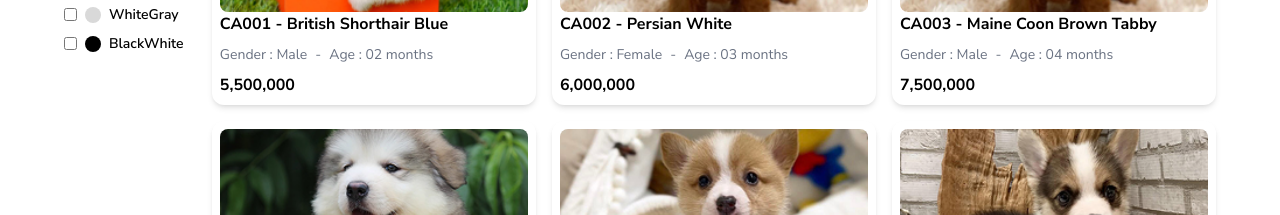
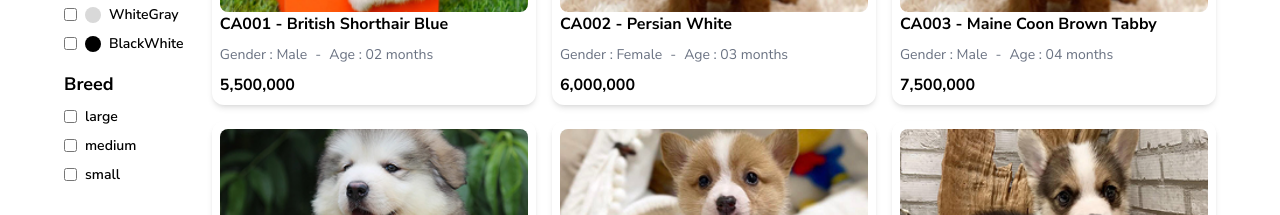
Before and after one commit to Josue-ui582/ftc-w3-josue-hounhoui, a Next.js app: page /category in a window 1280 px wide. Shown: the part 737-952 px from the top of the page. Built offline with nearby package versions, Linux system fonts and the light colour scheme; no server answers.

Commit message:
feat: creating pet categorie section

```diff
--- a/components/layout/category/category-main/categoryMain.tsx
+++ b/components/layout/category/category-main/categoryMain.tsx
@@ -23,6 +23,7 @@ import CategoryListe from "./categoryList";
  * - filters : objet contenant deux tableaux
  *   - genre : liste des genres sélectionnés (ex. ["Male", "Female"]).
  *   - couleur : liste des couleurs sélectionnées (ex. ["Gray", "White"]).
+ *   - race : liste des races sélectionnées (ex. ["large", "medium"])
  *
  * @dependencies
  * - Filter : composant pour l’affichage et la gestion des filtres.
@@ -31,12 +32,15 @@ import CategoryListe from "./categoryList";
  * - categorys : données simulées (mock) provenant de `@/data/category`.
  */
 export default function CategoryMain() {
+  // on déclanche un état pour stocker les valeurs à filtrer
   const [filters, setFilters] = useState({
     genre: [] as string[],
     couleur: [] as string[],
+    race : [] as string[]
   });
 
-  const filterChange = (filterType: "genre" | "couleur", value: string) => {
+  // ici on déclare une fonction pour mettre à jour les filtres et faire plusieurs filtres à la fois
+  const filterChange = (filterType: "genre" | "couleur" | "race", value: string) => {
     setFilters((prev) => {
       const alreadyChecked = prev[filterType].includes(value);
       return {
@@ -48,12 +52,15 @@ export default function CategoryMain() {
     });
   };
 
+  // ici on déclare une fonction pour gérer l'afficharge des categories filtrées, par défaut rien n'est coché donc aucune filtre n'est appliquée
   const filterCategorys = categorys.filter((category) => {
     const genreMatch =
       filters.genre.length === 0 || filters.genre.includes(category.gender);
     const couleurMatch =
       filters.couleur.length === 0 || filters.couleur.includes(category.color);
-    return genreMatch && couleurMatch;
+    const raceMatch =
+      filters.race.length === 0 || filters.race.includes(category.breed);
+    return genreMatch && couleurMatch && raceMatch;
   });
 
   return (
--- a/components/layout/category/filter/filter.tsx
+++ b/components/layout/category/filter/filter.tsx
@@ -4,25 +4,27 @@ import { FiltersProps } from "@/types/filter";
 /**
  * @component Filter
  * @description
- * Composant permettant de filtrer une liste de catégories par **genre** et **couleur**.
+ * Composant permettant de filtrer une liste de catégories par **genre** , **couleur** et **race**.
  * Il affiche des cases à cocher (checkbox) pour chaque option disponible.
  *
  * @props {FiltersProps} props
  * @prop {Object} props.filters - Contient les filtres actuellement appliqués.
  * @prop {string[]} props.filters.genre - Liste des genres sélectionnés (Male/Female).
  * @prop {string[]} props.filters.couleur - Liste des couleurs sélectionnées.
+ * @prop {string[]} props.filters.race - Liste des races sélectionnées
  * @prop {(key: string, value: string) => void} props.onChange - Callback déclenché
- *        à chaque modification d’un filtre (genre ou couleur).
+ *        à chaque modification d’un filtre (genre , couleur , race).
  *
  * @example
  * <Filter
- *   filters={{ genre: ["Male"], couleur: ["Gray"] }}
+ *   filters={{ genre: ["Male"], couleur: ["Gray"], race: ["large"] }}
  *   onChange={(key, value) => console.log(key, value)}
  * />
  */
 export default function Filter({ filters, onChange }: FiltersProps) {
   const gender = ["Male", "Female"];
   const color = ["Gray", "Chocolate", "Yellow", "White", "WhiteGray", "BlackWhite"];
+  const breed = ["large", "medium", "small"];
 
   return (
     <div className="flex flex-col gap-4">
@@ -61,6 +63,21 @@ export default function Filter({ filters, onChange }: FiltersProps) {
           </label>
         ))}
       </div>
+
+      {/* Section race */}
+      <div className="flex flex-col items-start justify-start gap-2">
+        <h3 className="text-lg font-bold">Breed</h3>
+        {breed.map((b) => (
+          <label key={b} className="flex justify-center items-center gap-2 cursor-pointer">
+            <input
+              type="checkbox"
+              checked={filters.race.includes(b)}
+              onChange={() => onChange("race", b)}
+            />
+            <span className="text-[14px] font-semibold">{b}</span>
+          </label>
+        ))}
+      </div>
     </div>
   );
 }
--- a/data/category.ts
+++ b/data/category.ts
@@ -1,4 +1,4 @@
-import { Category } from "@/types/category";
+import { CategoryItem } from "@/types/category";
 
 /**
  * Liste de chat disponibles dans l'application.
@@ -31,7 +31,7 @@ import { Category } from "@/types/category";
  * venant d'une API ou d'une base de données.
  */
 
-export const categorys: Category[] = [
+export const categorys: CategoryItem[] = [
   { id: "1",
     name: "CA001 - British Shorthair Blue",
     breed: "small",
--- a/types/filter.ts
+++ b/types/filter.ts
@@ -2,6 +2,7 @@ export type FiltersProps = {
   filters: {
     genre: string[];
     couleur: string[];
+    race : string[]
   };
-  onChange: (filterType: "genre" | "couleur", value: string) => void;
+  onChange: (filterType: "genre" | "couleur" | "race", value: string) => void;
 }
```
